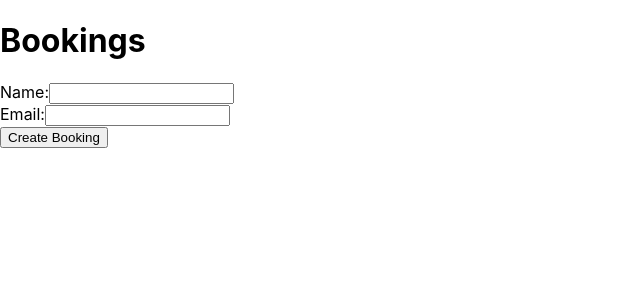
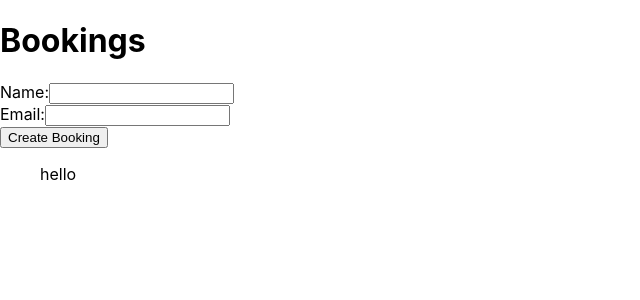
Before and after one commit to RossBrown22/hotel_bookings_lab, a React (Create React App) app in the folder client/: page / in a window 1280 px wide. Shown: the top 300 px of the page, without its empty margins (0-640 px from the left). Built offline with nearby package versions, Linux system fonts and the light colour scheme; no server answers.

Commit message:
bookings in state

```diff
--- /dev/null
+++ b/client/src/BookingsService.js
@@ -0,0 +1,7 @@
+const baseURL = 'http://localhost:5000/api/bookings/';
+
+const getBookings = () => {
+    return fetch(baseURL).then(res => res.json());
+};
+
+export default getBookings;
--- a/client/src/components/BookingsList.js
+++ b/client/src/components/BookingsList.js
@@ -0,0 +1,9 @@
+const BookingsList = ({ bookings }) => {
+    return (
+        <ul>
+            <p>hello</p>
+        </ul>
+    )
+}
+
+export default BookingsList;
--- a/client/src/containers/BookingsContainer.js
+++ b/client/src/containers/BookingsContainer.js
@@ -1,8 +1,23 @@
 import BookingsForm from "../components/BookingsForm";
+import BookingsList from "../components/BookingsList";
+import getBookings from "../BookingsService";
+
+import { useState, useEffect } from 'react';
 
 const BookingsContainer = () => {
+
+    const [bookings, setBookings] = useState([]);
+
+    useEffect(() => {
+        getBookings()
+        .then(data => setBookings(data))
+    }, []);
+
     return (
-        <BookingsForm/>
+        <>
+            <BookingsForm/>
+            <BookingsList bookings={bookings}/>
+        </>
     )
 }
 
```
